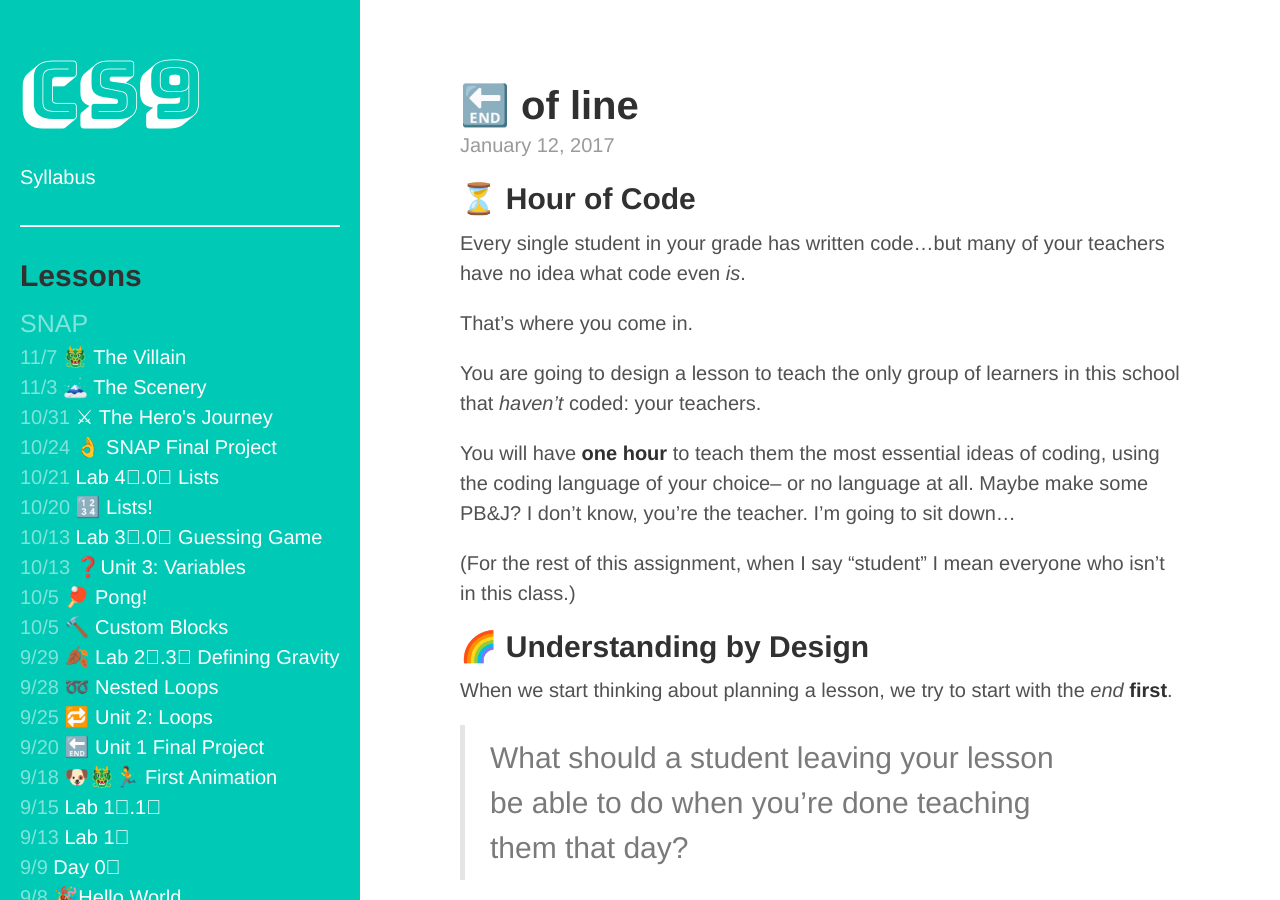
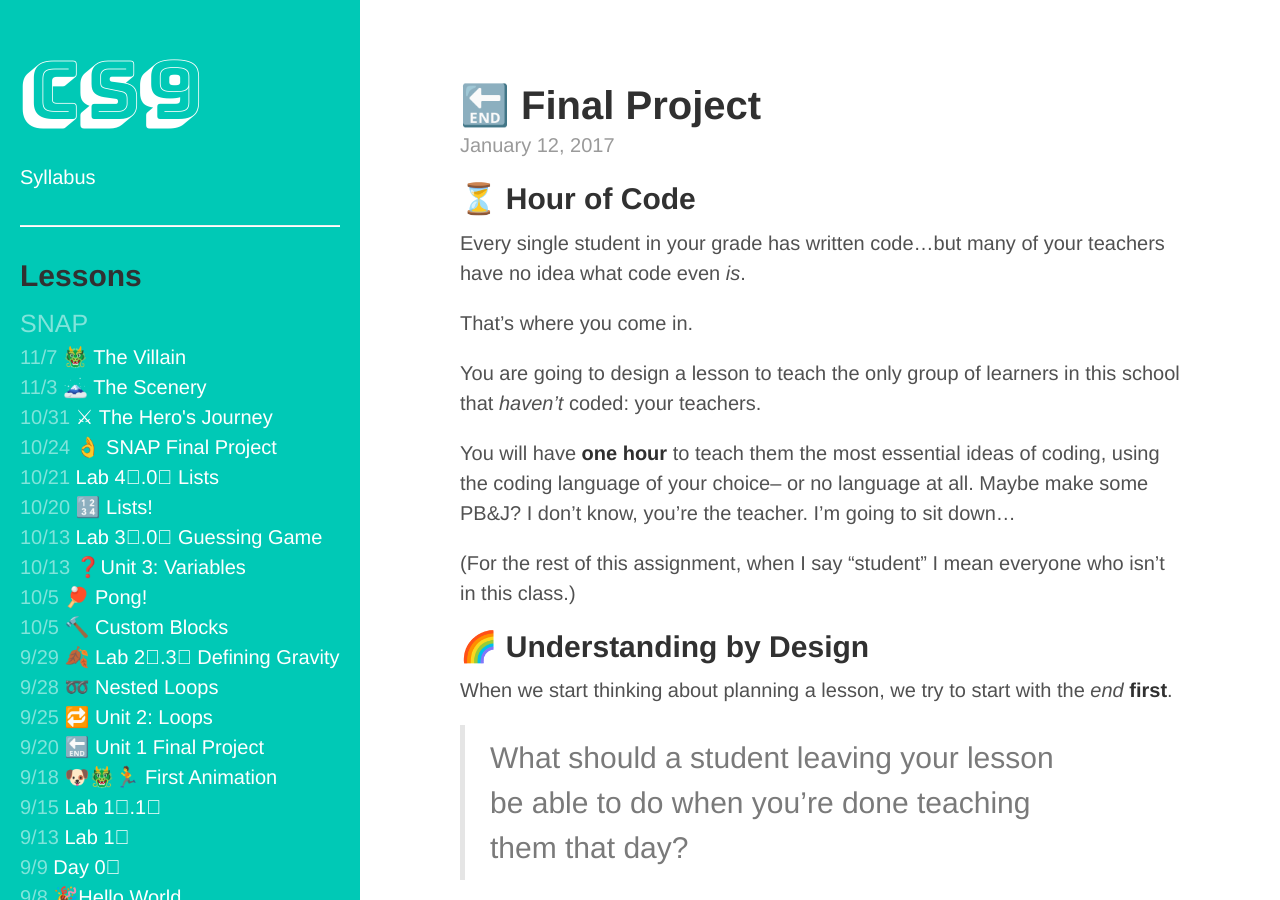
Before and after one commit to bensk/CS9, a Jekyll site: the page built from _posts/Python/2017-01-12-final-project.md, in a window 1280 px wide and 900 px high. Built offline with Jekyll 4.4.1, drawn with Linux system fonts in a browser that asks for light colours; some web fonts are replaced; a style sheet for code colours, icons or effects is not loaded.

Commit message:
canonical

```diff
--- a/_posts/Python/2017-01-12-final-project.md
+++ b/_posts/Python/2017-01-12-final-project.md
@@ -1,8 +1,8 @@
 ---
 layout: "post"
-title: "🔚 of line"
+title: "🔚 Final Project"
 date: "2017-01-12 20:31"
-category: "Final Project"
+category: "Python"
 ---
 
 ## ⏳ Hour of Code
```
